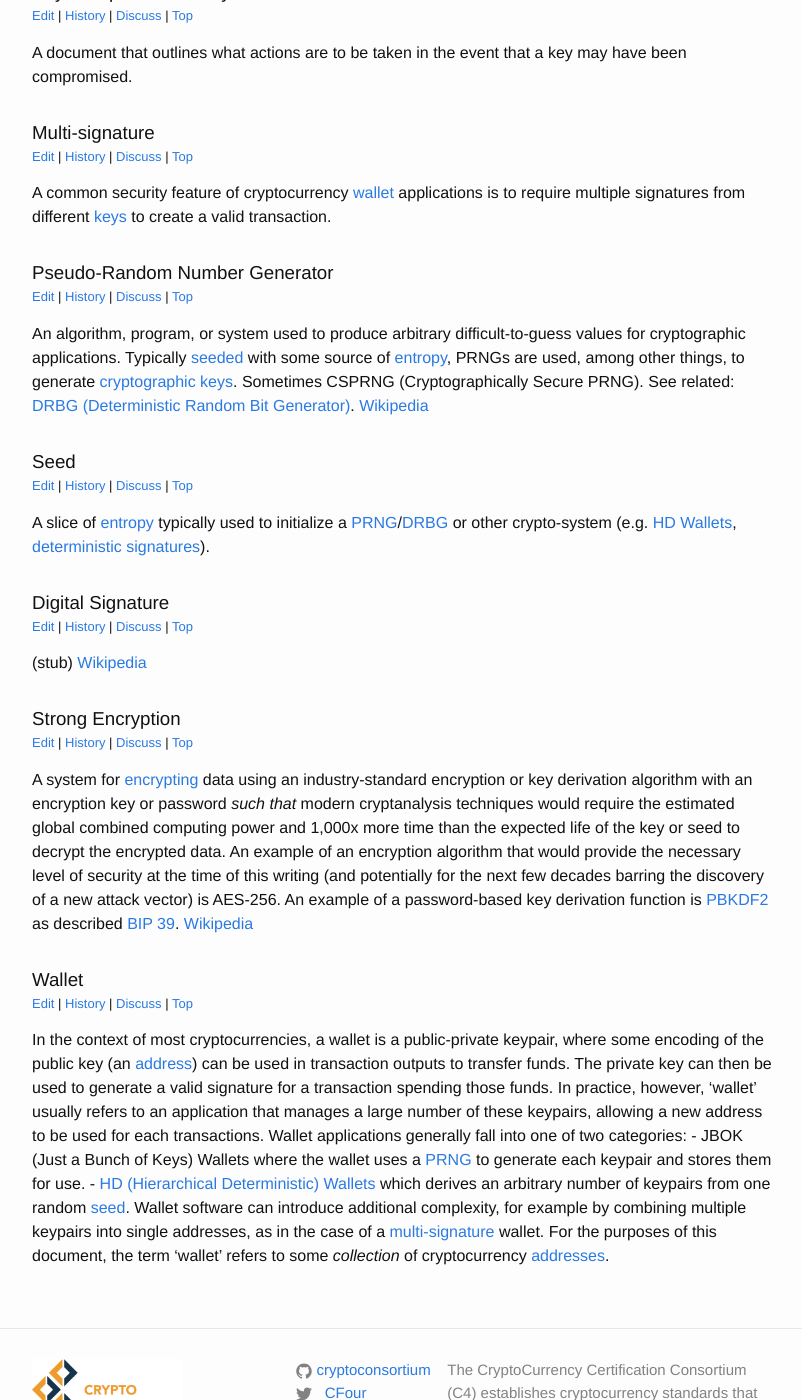
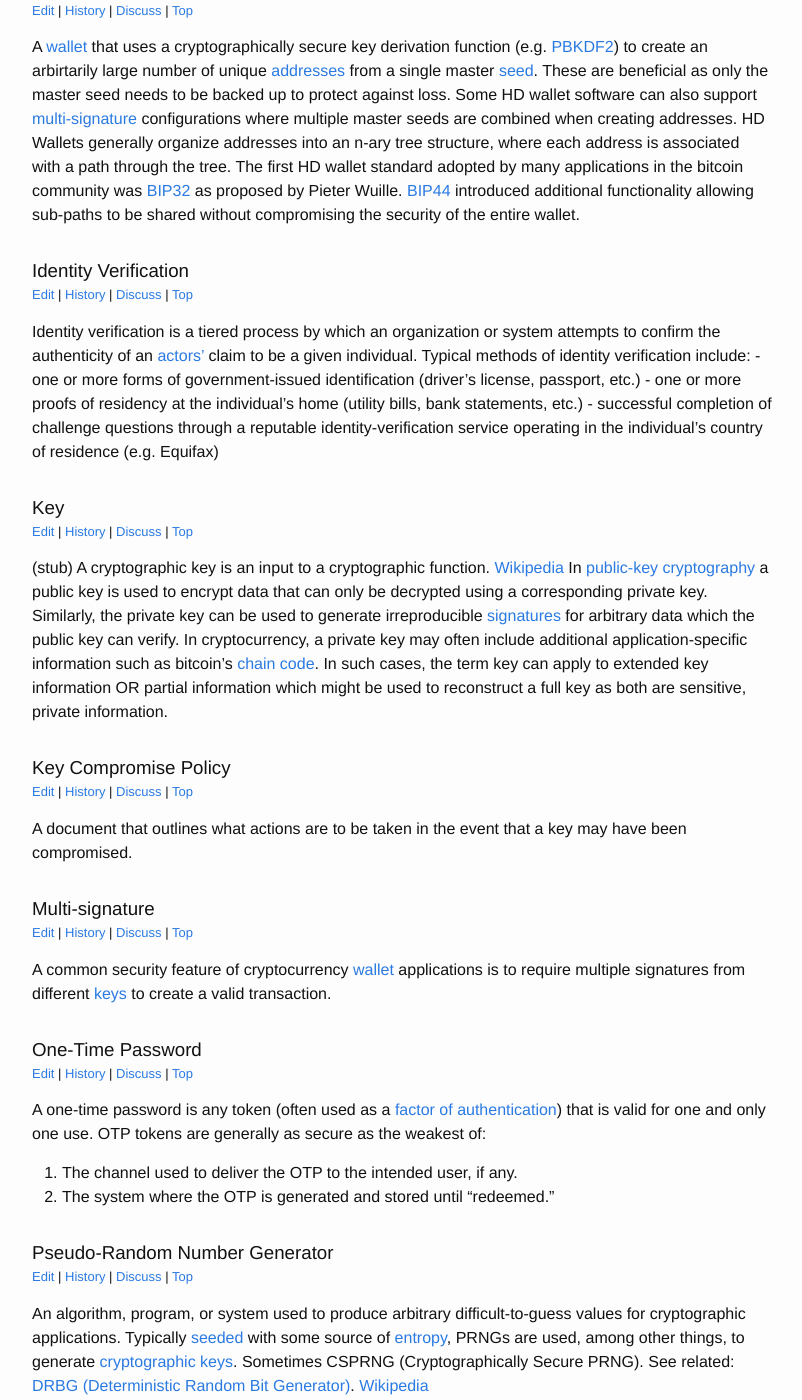
Before and after one commit to CryptoConsortium/CCSS, a Jekyll site: the page built from 5_definitions.html, in a window 1280 px wide and 1400 px high, scrolled down 1348 px. Shown: the whole window, without its empty margins (238-1040 px from the left). Built offline with Jekyll 4.4.1, drawn with Linux system fonts in a browser that asks for light colours; some of the changed text lies outside the part shown.

Commit message:
More definitions and clarifications

```diff
--- /dev/null
+++ b/_data/definitions/AuthenticationFactor.yml
@@ -0,0 +1,13 @@
+
+id: authentication-factor
+file: AuthenticationFactor
+term: Factor of Authentication
+description: >
+  [Multi-factor authentication](https://en.wikipedia.org/wiki/Multi-factor_authentication) schemes require multiple demonstrations of identity. The most common example is a username and password combination, where each input is a factor of authentication. To access protected information in this scheme, an [actor](#actor) must provide those two pieces of information.
+  Additional factors generally (although with diminishing returns) increase the security of the system.
+  Common examples include:
+    -  A [TOTP](https://en.wikipedia.org/wiki/Time-based_One-time_Password_Algorithm) token may be required, where the token can only be obtained from a device seeded with the TOTP secret (Google Authenticator), which effectively requires the actor be in possession of a specific pre-authorized device.
+    -  An [OTP](#otp) can be delivered to a phone number via SMS, MMS, or a voice call.
+    -  A biometric scan may be required - although this is usually only useful if the access point is in a controlled and trusted environment.
+
+  Colloquially, a username is not considered a factor of authentication since usernames are not commonly secret information. The same applies to email addresses, phone numbers, and other pieces of data which only "identify" actors. The requirement imposed by a factor of authentication should only be satisfiable by the actor identified.
--- /dev/null
+++ b/_data/definitions/IdentityVerification.yml
@@ -0,0 +1,10 @@
+
+id: identity-verification
+file: Identity Verification
+term: Identity Verification
+description: >
+  Identity verification is a tiered process by which an organization or system attempts to confirm the authenticity of an [actors'](#actor) claim to be a given individual.
+  Typical methods of identity verification include:
+  - one or more forms of government-issued identification (driver's license, passport, etc.)
+  - one or more proofs of residency at the individual's home (utility bills, bank statements, etc.)
+  - successful completion of challenge questions through a reputable identity-verification service operating in the individual's country of residence (e.g. Equifax)
--- a/_data/definitions/Key.yml
+++ b/_data/definitions/Key.yml
@@ -5,3 +5,4 @@
 description: >
   (stub) A cryptographic key is an input to a cryptographic function. [Wikipedia](https://en.wikipedia.org/wiki/Key_%28cryptography%29)
   In [public-key cryptography](https://en.wikipedia.org/wiki/Public-key_cryptography) a public key is used to encrypt data that can only be decrypted using a corresponding private key. Similarly, the private key can be used to generate irreproducible [signatures](#signature) for arbitrary data which the public key can verify.
+  In cryptocurrency, a private key may often include additional application-specific information such as bitcoin's [chain code](https://github.com/bitcoin/bips/blob/master/bip-0032.mediawiki#user-content-extended-keys). In such cases, the term key can apply to extended key information OR partial information which might be used to reconstruct a full key as both are sensitive, private information.
--- a/_data/definitions/Multisig.yml
+++ b/_data/definitions/Multisig.yml
@@ -3,4 +3,4 @@ id: multisig
 file: Multisig
 term: Multi-signature
 description: >
-  A common security feature of cryptocurrency [wallet](#wallet) applications is to require multiple signatures from different [keys](#keys) to create a valid transaction.
+  A common security feature of cryptocurrency [wallet](#wallet) applications is to require multiple signatures from different [keys](#key) to create a valid transaction.
--- /dev/null
+++ b/_data/definitions/OTP.yml
@@ -0,0 +1,8 @@
+
+id: otp
+term: One-Time Password
+file: OTP
+description: >
+  A one-time password is any token (often used as a [factor of authentication](#authentication-factor)) that is valid for one and only one use. OTP tokens are generally as secure as the weakest of:
+    1. The channel used to deliver the OTP to the intended user, if any.
+    2. The system where the OTP is generated and stored until "redeemed."
--- /dev/null
+++ b/_data/definitions/TrustedEnvironment.yml
@@ -0,0 +1,15 @@
+
+id: trusted-environment
+file: TrustedEnvironment
+term: Trusted Environment
+description: >
+  For the purposes of this specification, trusted environments include:
+    -  machines owned by the organization with appropriate antivirus/anti-malware software installed
+    -  machines owned by a keyholder
+    -  other machines upon which the organization permits the use of [keys](#keys)/[seeds](#seeds).
+
+  An organization's trusted environment policy should require hard disk encryption, short screen-lock timeouts, sufficiently [entropic](#entropy) account passwords, and other sensible security measures.
+
+  Additionally, trusted environments should, where possible, make use of physical access control to prevent "shoulder surfing" of keyboard and screen by unauthorized individuals.
+
+  Public machines such as those in Internet cafes, libraries, and other public spaces are *not* trusted environments.
--- a/_data/definitions/Wallet.yml
+++ b/_data/definitions/Wallet.yml
@@ -5,8 +5,8 @@ term: Wallet
 description: >
   In the context of most cryptocurrencies, a wallet is a public-private keypair, where some encoding of the public key (an [address](#address)) can be used in transaction outputs to transfer funds. The private key can then be used to generate a valid signature for a transaction spending those funds.
   In practice, however, 'wallet' usually refers to an application that manages a large number of these keypairs, allowing a new address to be used for each transactions. Wallet applications generally fall into one of two categories:
-  - JBOK (Just a Bunch of Keys) Wallets where the wallet uses a [PRNG](#prng) to generate each keypair and stores them for use.
-  - [HD (Hierarchical Deterministic) Wallets](#hd-wallet) which derives an arbitrary number of keypairs from one random [seed](#seed).
+    -  JBOK (Just a Bunch of Keys) Wallets where the wallet uses a [PRNG](#prng) to generate each keypair and stores them for use.
+    -  [HD (Hierarchical Deterministic) Wallets](#hd-wallet) which derives an arbitrary number of keypairs from one random [seed](#seed).
 
   Wallet software can introduce additional complexity, for example by combining multiple keypairs into single addresses, as in the case of a [multi-signature](#multisig) wallet.
 
```
